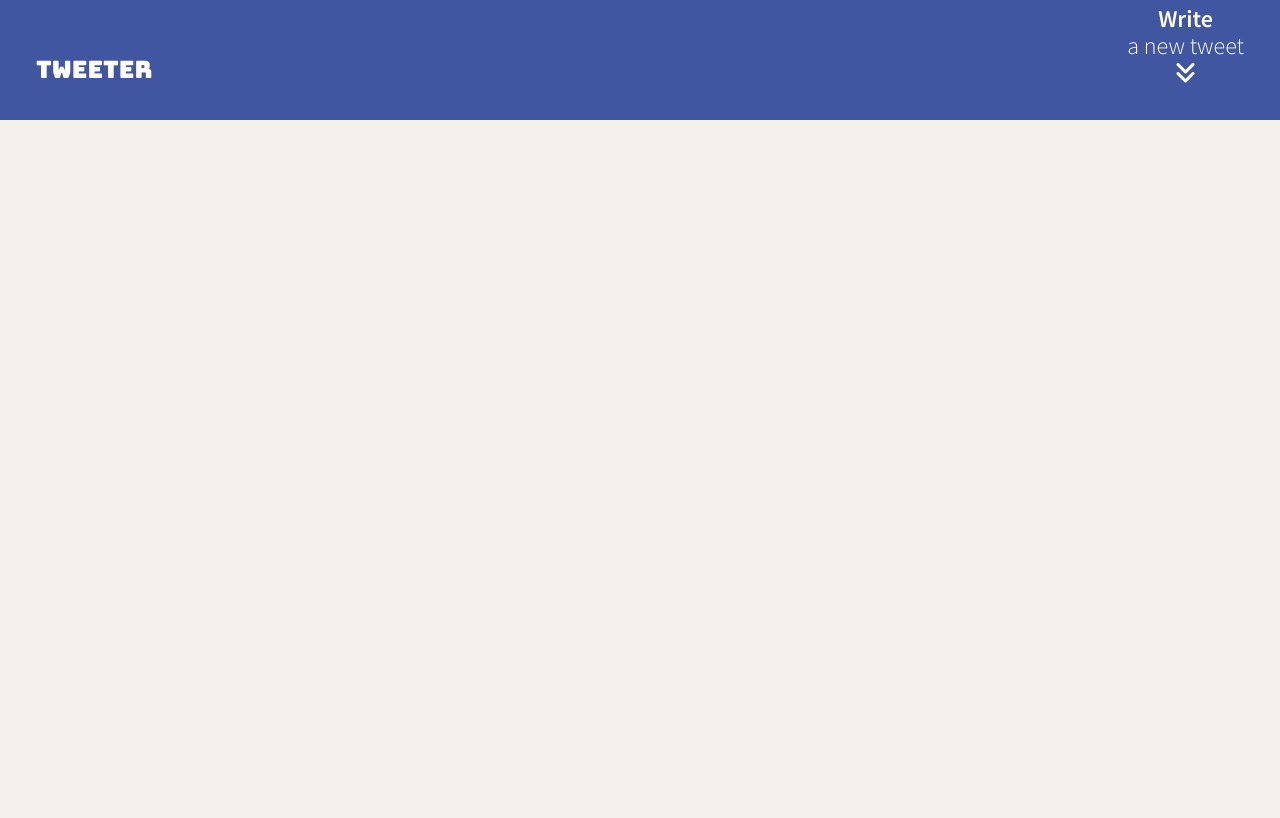
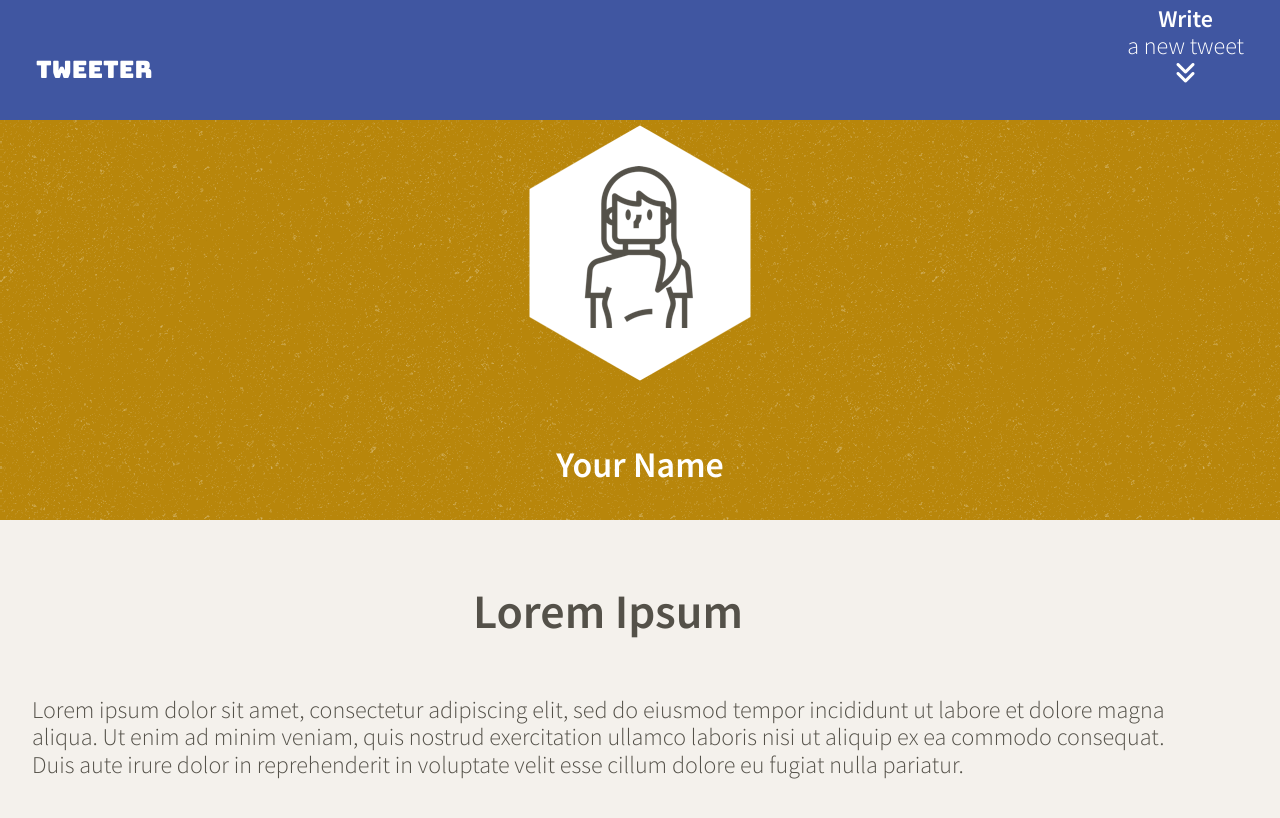
Before and after one commit to gabrielcelligoi/tweeter-project, a website: page public/index.html in a window 1280 px wide. Drawn offline with nearby package versions, Linux system fonts and the light colour scheme.

Commit message:
Head added

```diff
--- a/public/index.html
+++ b/public/index.html
@@ -19,6 +19,7 @@
     <!-- App CSS -->
     <link rel="stylesheet" href="/styles/layout.css" type="text/css" />
     <link rel="stylesheet" href="/styles/nav.css" type="text/css"/>
+    <link rel="stylesheet" href="/styles/header.css" type="text/css"/>
 
     <!-- External JS -->
     <script src="https://ajax.googleapis.com/ajax/libs/jquery/3.4.1/jquery.min.js"></script>
@@ -34,7 +35,21 @@
       <span id="newTweet"><b>Write</b> a new tweet<i class="fa-solid fa-angles-down"></i></span>
     </nav>
 
+    <!-- Header -->
+    <header id="header">
+      <div>
+          <img src="/images/profile-hex.png">
+      </div>
+      <br>
+      <div>
+          <h2>Your Name</h2>
+      </div>
+  </header>
+
     <!-- Page-specific (main) content here -->
-    <main class="container"></main>
+    <main class="container">
+      <h1>Lorem Ipsum</h1>
+      <p>Lorem ipsum dolor sit amet, consectetur adipiscing elit, sed do eiusmod tempor incididunt ut labore et dolore magna aliqua. Ut enim ad minim veniam, quis nostrud exercitation ullamco laboris nisi ut aliquip ex ea commodo consequat. Duis aute irure dolor in reprehenderit in voluptate velit esse cillum dolore eu fugiat nulla pariatur.</p>
+    </main>
   </body>
 </html>
--- /dev/null
+++ b/public/styles/header.css
@@ -0,0 +1,18 @@
+html {
+  box-sizing: border-box;
+}
+*, *:before, *:after {
+  box-sizing: inherit;
+}
+
+#header {
+  display: flex;
+  height: 400px;
+  width: 100%;
+  justify-content: center;
+  align-items: center;
+  background-color: darkgoldenrod;
+  color: white;
+  flex-direction: column;
+  background-image: url('/images/asfalt-light.png');
+}
--- a/public/styles/layout.css
+++ b/public/styles/layout.css
@@ -21,7 +21,14 @@ body {
   font-family: 'Source Sans Pro', sans-serif;
 }
 
-
+.container {
+  display: flex;
+  width: 90%;
+  align-items: center;
+  background-color: #f4f1ec;
+  margin: 32px;
+  flex-direction: column;
+}
 
 /*
  * Additional CSS can be defined below or in other CSS files, as per instructions
--- a/public/styles/nav.css
+++ b/public/styles/nav.css
@@ -17,6 +17,7 @@ nav {
   padding-left: 1.5em;
   padding-right: 1.5em;
   padding-bottom: 1.5em;
+  z-index: 1;
 }
 
 #newTweet {
--- a/server/data-files/initial-tweets.json
+++ b/server/data-files/initial-tweets.json
@@ -8,7 +8,7 @@
     "content": {
       "text": "If I have seen further it is by standing on the shoulders of giants"
     },
-    "created_at": 1645905357724
+    "created_at": 1645908430943
   },
   {
     "user": {
@@ -19,6 +19,6 @@
     "content": {
       "text": "Je pense , donc je suis"
     },
-    "created_at": 1645991757724
+    "created_at": 1645994830943
   }
 ]
```
Also changed, not shown: public/images/asfalt-light.png (added).
